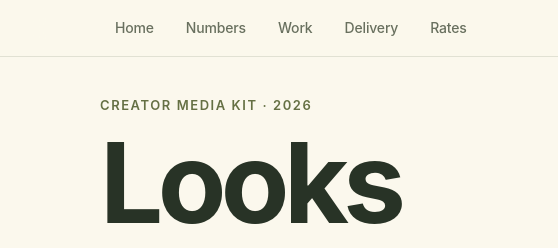
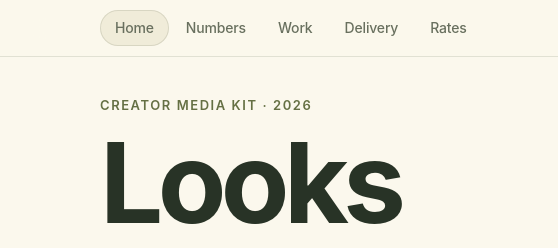
Before and after one commit to XagatoFeraro/Media-Kit, a plain HTML site: page index.html in a window 1280 px wide. Shown: the top 248 px of the page, 0-558 px from the left. Drawn offline with Linux system fonts and the light colour scheme.

Commit message:
Unify desktop and mobile section active navigation

```diff
--- a/css/styles.css
+++ b/css/styles.css
@@ -722,3 +722,19 @@ nav > div { position:relative;justify-content:space-between; }
   nav .brand-lockup .nh { font-size:13px; }
   nav .brand-lockup > .ic { width:18px;height:18px; }
 }
+
+/* Keep the selected desktop destination visibly active. */
+.lk a.on {
+  background:var(--bg2);
+  -webkit-background-clip:border-box;
+  background-clip:border-box;
+  color:var(--ink);
+  font-weight:700;
+}
+.lk .hl.show { opacity:1; }
+.quick-dock > a.active {
+  background:#59663d!important;
+  color:#fff!important;
+  box-shadow:0 3px 10px rgba(53,65,39,.16);
+}
+.quick-dock > a.active .ic { color:inherit; }
--- a/js/app.js
+++ b/js/app.js
@@ -206,29 +206,76 @@ function renderChrome() {
 /* ───────── 4.4 Behaviours (each is independent + guarded) ───────── */
 
 /** Fade-in on scroll, count-up numbers, animated bars, staggered cards. */
-function initQuickDock() {
+function initSectionNavigation() {
+  const nav = $("#lk");
+  const navLinks = nav ? $$("a[href^='#']", nav) : [];
   const dock = $(".quick-dock");
-  if (!dock) return;
-  const items = $("[data-dock-item]", dock);
-  const targets = items.filter(item => item.tagName === "A").map(item => $(item.getAttribute("href"))).filter(Boolean);
-  const setActive = key => items.forEach(item => {
-    const active = item.dataset.dockItem === key;
-    item.classList.toggle("active", active);
-    if (active) item.setAttribute("aria-current", "location");
-    else item.removeAttribute("aria-current");
-  });
-  items.filter(item => item.tagName === "A").forEach(item => item.addEventListener("click", () => setActive(item.dataset.dockItem)));
-  if ("IntersectionObserver" in window) {
-    const observer = new IntersectionObserver(entries => {
-      const current = entries.filter(entry => entry.isIntersecting).sort((a,b) => b.intersectionRatio - a.intersectionRatio)[0];
-      if (current) setActive(current.target.id === "home" ? "home" : current.target.id === "numbers" ? "numbers" : "work");
-    }, { rootMargin: "-35% 0px -50% 0px", threshold: [0, .1, .25, .5] });
-    targets.forEach(target => observer.observe(target));
-  } else {
-    const update = () => { const current = targets.find(target => { const r = target.getBoundingClientRect(); return r.top < innerHeight * .6 && r.bottom > innerHeight * .3; }); setActive(current?.id || ""); };
-    addEventListener("scroll", update, { passive: true }); update();
+  const dockLinks = dock ? $$("a[data-dock-item]", dock) : [];
+  const controls = [...navLinks, ...dockLinks];
+  const sections = $$("#app > section[id], #app > .cn[id]");
+  if (!controls.length || !sections.length) return;
+
+  const highlightPill = link => {
+    if (!nav) return;
+    const pill = $(".hl", nav);
+    if (!pill || !link) return;
+    pill.style.width = link.offsetWidth + "px";
+    pill.style.transform = `translateX(${link.offsetLeft}px)`;
+    pill.classList.add("show");
+  };
+
+  const setActive = id => {
+    controls.forEach(link => {
+      const active = link.getAttribute("href") === "#" + id;
+      link.classList.toggle("on", active);
+      link.classList.toggle("active", active);
+      if (active) link.setAttribute("aria-current", "location");
+      else link.removeAttribute("aria-current");
+    });
+    highlightPill(navLinks.find(link => link.getAttribute("href") === "#" + id));
+  };
+
+  controls.forEach(link => link.addEventListener("click", () => {
+    const id = link.getAttribute("href").slice(1);
+    setActive(id);
+  }));
+
+  if (nav) {
+    navLinks.forEach(link => link.addEventListener("mouseenter", () => highlightPill(link)));
+    nav.addEventListener("mouseleave", () => {
+      const active = navLinks.find(link => link.classList.contains("on"));
+      if (active) highlightPill(active);
+      else $(".hl", nav)?.classList.remove("show");
+    });
   }
+
+  let frame = 0;
+  const updateFromScroll = () => {
+    if (frame) return;
+    frame = requestAnimationFrame(() => {
+      frame = 0;
+      const line = Math.min(innerHeight * 0.38, 300);
+      let current = sections[0];
+      for (const section of sections) {
+        const rect = section.getBoundingClientRect();
+        if (rect.top <= line) current = section;
+        if (rect.top <= line && rect.bottom > line) {
+          current = section;
+          break;
+        }
+      }
+      if (scrollY + innerHeight >= document.documentElement.scrollHeight - 4) {
+        current = sections[sections.length - 1];
+      }
+      setActive(current?.id || "");
+    });
+  };
+
+  addEventListener("scroll", updateFromScroll, { passive: true });
+  addEventListener("resize", updateFromScroll, { passive: true });
+  updateFromScroll();
 }
+
 function initReveal() {
   const reveal = el => {
     el.classList.add("on");
@@ -465,7 +512,7 @@ function boot() {
     document.title = `${P().name} — ${CONFIG.share.title.split("—").pop().trim()}`;
     $("#app").innerHTML = CONFIG.layout.map(id => RENDER[id] ? safe("render:" + id, RENDER[id], "") : "").join("");
     safe("render:chrome", renderChrome);
-    [["reveal", initReveal], ["nav", initNav], ["quick-dock", initQuickDock], ["carousel", initCarousel], ["gallery", initGallery], ["scroll", initScroll], ["actions", initActions]]
+    [["reveal", initReveal], ["section-navigation", initSectionNavigation], ["carousel", initCarousel], ["gallery", initGallery], ["scroll", initScroll], ["actions", initActions]]
       .forEach(([name, fn]) => safe("init:" + name, fn));
   } catch (err) {
     console.error("[media-kit] fatal:", err);
```
